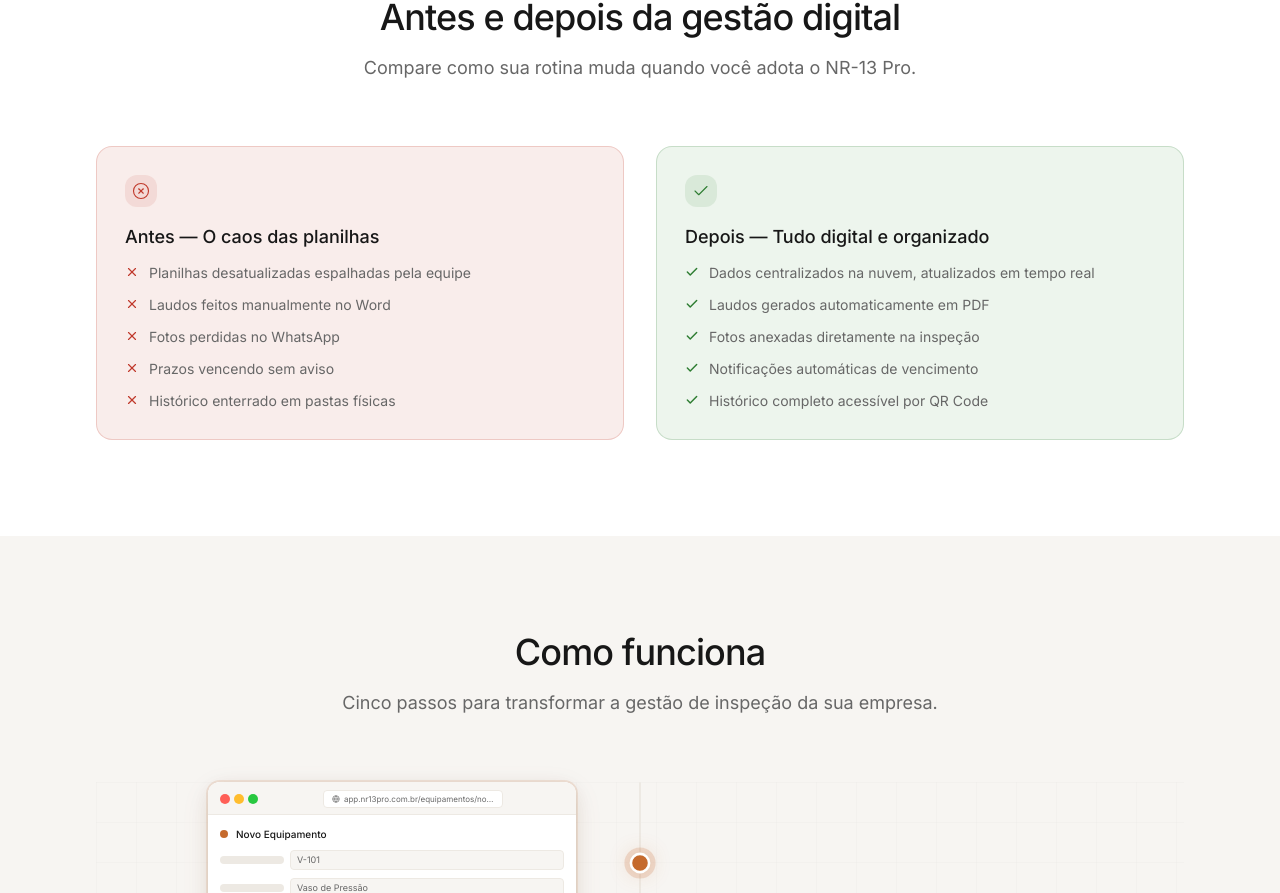
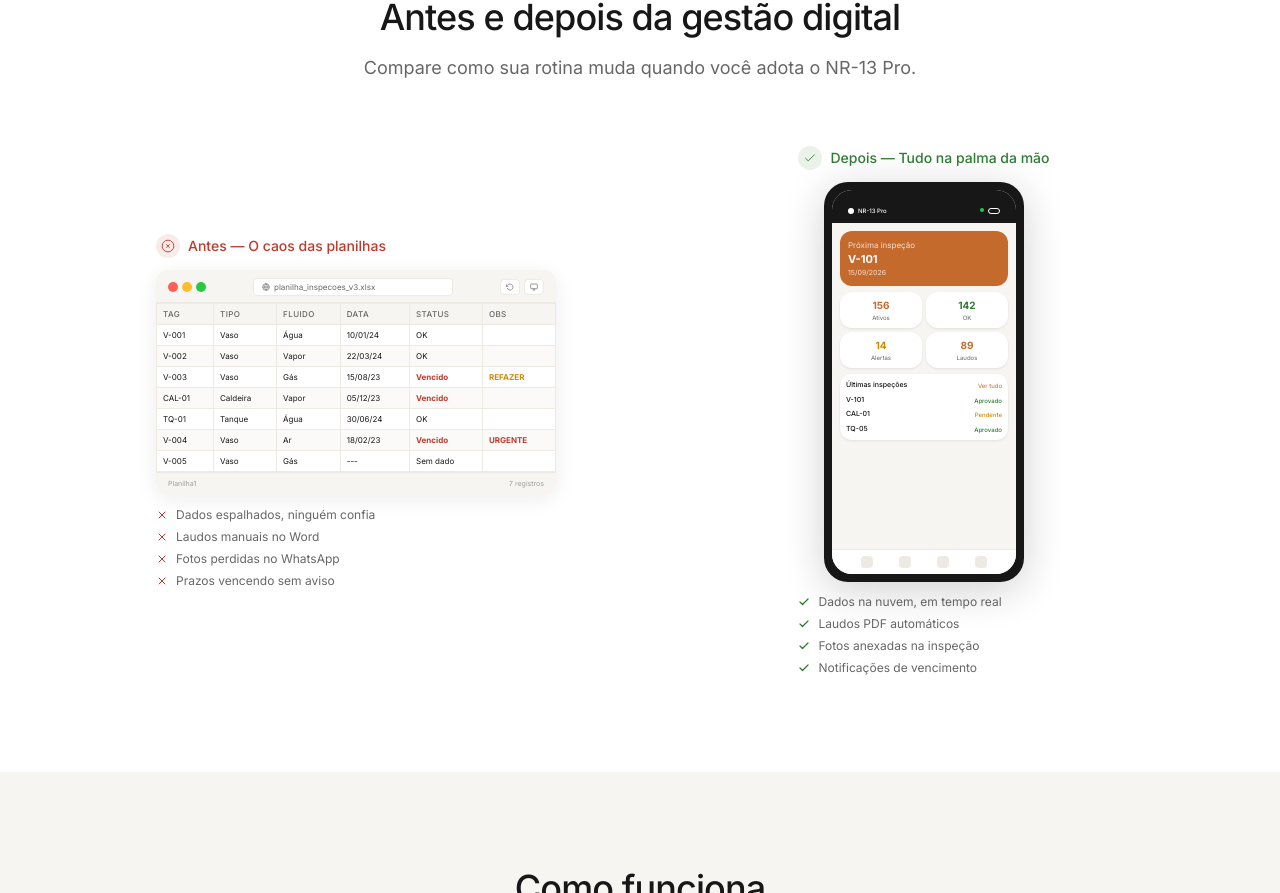
Before and after one commit to fluxsdigital/nr13pro, a Next.js app: page /vendas in a window 1280 px wide. Shown: the part 1907-2800 px from the top of the page. Built offline with nearby package versions, Linux system fonts and the light colour scheme.

Commit message:
feat: antes/depois with Safari Excel + smartphone app mockups

```diff
--- a/src/components/sections/problem.tsx
+++ b/src/components/sections/problem.tsx
@@ -3,6 +3,145 @@
 import { motion } from "framer-motion"
 import { Section } from "./section"
 import { useReducedMotion } from "./motion-provider"
+
+function SafariExcel() {
+  return (
+    <div className="bg-white rounded-lg shadow-[0_4px_20px_rgba(23,23,23,0.08)] overflow-hidden">
+      <div className="flex items-center gap-1 px-3 pt-2 pb-1.5 bg-[#F7F5F2] border-b border-[#EDE9E3]">
+        <div className="flex gap-1">
+          <div className="w-2.5 h-2.5 rounded-full bg-[#FF5F57]" />
+          <div className="w-2.5 h-2.5 rounded-full bg-[#FFBD2E]" />
+          <div className="w-2.5 h-2.5 rounded-full bg-[#28C840]" />
+        </div>
+        <div className="flex-1 flex justify-center mx-2">
+          <div className="bg-white border border-[#EDE9E3] rounded px-2 py-0.5 text-[8px] text-[#676767] flex items-center gap-1 max-w-[200px] w-full">
+            <svg width="8" height="8" viewBox="0 0 24 24" fill="none" stroke="currentColor" strokeWidth="2"><circle cx="12" cy="12" r="10"/><path d="M2 12h20"/><path d="M12 2a15.3 15.3 0 014 10 15.3 15.3 0 01-4 10 15.3 15.3 0 01-4-10 15.3 15.3 0 014-10z"/></svg>
+            <span className="truncate">planilha_inspecoes_v3.xlsx</span>
+          </div>
+        </div>
+        <div className="flex gap-1">
+          <div className="w-5 h-4 rounded bg-white border border-[#EDE9E3] flex items-center justify-center">
+            <svg width="8" height="8" viewBox="0 0 24 24" fill="none" stroke="#676767" strokeWidth="2"><polyline points="1 4 1 10 7 10"/><path d="M3.51 15a9 9 0 102.13-9.36L1 10"/></svg>
+          </div>
+          <div className="w-5 h-4 rounded bg-white border border-[#EDE9E3] flex items-center justify-center">
+            <svg width="8" height="8" viewBox="0 0 24 24" fill="none" stroke="#676767" strokeWidth="2"><rect x="2" y="3" width="20" height="14" rx="2" ry="2"/><line x1="8" y1="21" x2="16" y2="21"/><line x1="12" y1="17" x2="12" y2="21"/></svg>
+          </div>
+        </div>
+      </div>
+
+      <div className="overflow-x-auto">
+        <table className="w-full text-[8px] border-collapse">
+          <thead>
+            <tr className="bg-[#F7F5F2]">
+              {["Tag", "Tipo", "Fluido", "Data", "Status", "Obs"].map((h) => (
+                <th key={h} className="border border-[#EDE9E3] px-1.5 py-1 text-left font-medium text-[#676767] uppercase tracking-wider">{h}</th>
+              ))}
+            </tr>
+          </thead>
+          <tbody>
+            {[
+              ["V-001", "Vaso", "Água", "10/01/24", "OK", ""],
+              ["V-002", "Vaso", "Vapor", "22/03/24", "OK", ""],
+              ["V-003", "Vaso", "Gás", "15/08/23", "Vencido", "REFAZER"],
+              ["CAL-01", "Caldeira", "Vapor", "05/12/23", "Vencido", ""],
+              ["TQ-01", "Tanque", "Água", "30/06/24", "OK", ""],
+              ["V-004", "Vaso", "Ar", "18/02/23", "Vencido", "URGENTE"],
+              ["V-005", "Vaso", "Gás", "---", "Sem dado", ""],
+            ].map((row, i) => (
+              <tr key={i} className={i % 2 === 0 ? "bg-white" : "bg-[#F7F5F2]/50"}>
+                {row.map((cell, j) => (
+                  <td
+                    key={j}
+                    className={`border border-[#EDE9E3] px-1.5 py-1 text-[#171717] ${cell === "Vencido" || cell === "URGENTE" ? "text-[#C0392B] font-bold" : ""} ${cell === "REFAZER" ? "text-[#D18A00] font-bold" : ""} ${cell === "Sem dado" ? "text-[#9E9E9E]" : ""}`}
+                  >
+                    {cell}
+                  </td>
+                ))}
+              </tr>
+            ))}
+          </tbody>
+        </table>
+      </div>
+
+      <div className="flex items-center justify-between px-3 py-1.5 bg-[#F7F5F2] border-t border-[#EDE9E3] text-[7px] text-[#9E9E9E]">
+        <span>Planilha1</span>
+        <span>7 registros</span>
+      </div>
+    </div>
+  )
+}
+
+function PhoneApp() {
+  return (
+    <div className="relative mx-auto w-fit">
+      <div className="w-[180px] sm:w-[200px] h-[360px] sm:h-[400px] bg-[#171717] rounded-[24px] p-2 shadow-[0_8px_40px_rgba(23,23,23,0.2)]">
+        <div className="w-full h-full bg-[#F7F5F2] rounded-[20px] overflow-hidden flex flex-col">
+          <div className="bg-[#171717] px-4 pt-4 pb-2 flex items-center justify-between">
+            <div className="flex items-center gap-1">
+              <div className="w-1.5 h-1.5 rounded-full bg-white" />
+              <span className="text-[6px] text-white font-medium">NR-13 Pro</span>
+            </div>
+            <div className="flex gap-1">
+              <div className="w-1 h-1 rounded-full bg-[#28C840]" />
+              <div className="w-3 h-1.5 rounded border border-white relative">
+                <div className="absolute inset-0.5 right-1 rounded bg-[#28C840]" />
+              </div>
+            </div>
+          </div>
+
+          <div className="flex-1 p-2 space-y-1.5 overflow-hidden">
+            <div className="bg-[#C56A2D] rounded-lg p-2 text-white">
+              <div className="text-[8px] opacity-80">Próxima inspeção</div>
+              <div className="text-[11px] font-bold">V-101</div>
+              <div className="text-[7px] opacity-80">15/09/2026</div>
+            </div>
+
+            <div className="grid grid-cols-2 gap-1">
+              {[
+                { label: "Ativos", value: "156", color: "#C56A2D" },
+                { label: "OK", value: "142", color: "#2E7D32" },
+                { label: "Alertas", value: "14", color: "#D18A00" },
+                { label: "Laudos", value: "89", color: "#C56A2D" },
+              ].map((kpi) => (
+                <div key={kpi.label} className="bg-white rounded-lg p-1.5 text-center shadow-sm">
+                  <div className="text-[10px] font-bold" style={{ color: kpi.color }}>{kpi.value}</div>
+                  <div className="text-[6px] text-[#676767]">{kpi.label}</div>
+                </div>
+              ))}
+            </div>
+
+            <div className="bg-white rounded-lg p-1.5 shadow-sm">
+              <div className="flex items-center justify-between mb-1">
+                <span className="text-[7px] font-medium text-[#171717]">Últimas inspeções</span>
+                <span className="text-[6px] text-[#C56A2D]">Ver tudo</span>
+              </div>
+              <div className="space-y-1">
+                {[
+                  { tag: "V-101", status: "Aprovado", color: "#2E7D32" },
+                  { tag: "CAL-01", status: "Pendente", color: "#D18A00" },
+                  { tag: "TQ-05", status: "Aprovado", color: "#2E7D32" },
+                ].map((item) => (
+                  <div key={item.tag} className="flex items-center justify-between">
+                    <span className="text-[7px] font-medium text-[#171717]">{item.tag}</span>
+                    <span className="text-[6px] font-medium" style={{ color: item.color }}>{item.status}</span>
+                  </div>
+                ))}
+              </div>
+            </div>
+          </div>
+
+          <div className="bg-white border-t border-[#EDE9E3] px-4 py-1.5 flex justify-around">
+            {[1, 2, 3, 4].map((i) => (
+              <div key={i} className="w-3 h-3 rounded bg-[#EDE9E3]" />
+            ))}
+          </div>
+        </div>
+      </div>
+
+      <div className="absolute top-1.5 left-1/2 -translate-x-1/2 w-16 h-1.5 bg-[#171717] rounded-full opacity-80" />
+    </div>
+  )
+}
 
 export function Problem() {
   const { prefersReducedMotion } = useReducedMotion()
@@ -19,40 +158,39 @@
       subtitle="Compare como sua rotina muda quando você adota o NR-13 Pro."
       className="bg-white"
     >
-      <div className="grid grid-cols-1 md:grid-cols-2 gap-4 sm:gap-8">
+      <div className="grid grid-cols-1 md:grid-cols-2 gap-8 sm:gap-12 items-center">
         <motion.div
           variants={cardVariants("left")}
           initial="hidden"
           whileInView="visible"
           viewport={{ once: true, margin: "-60px" }}
           transition={{ duration: 0.6, ease: [0.25, 0.1, 0.25, 1] }}
-          className="bg-[#F9EDEB] border border-[#C0392B]/20 rounded-xl p-5 sm:p-7"
+          className="flex flex-col items-center"
         >
-          <div className="w-8 h-8 rounded-lg bg-[#C0392B]/10 flex items-center justify-center text-[#C0392B] mb-4">
-            <svg width="18" height="18" viewBox="0 0 24 24" fill="none" stroke="currentColor" strokeWidth="1.5" strokeLinecap="round" strokeLinejoin="round">
-              <circle cx="12" cy="12" r="10"/>
-              <line x1="15" y1="9" x2="9" y2="15"/>
-              <line x1="9" y1="9" x2="15" y2="15"/>
-            </svg>
+          <div className="w-full max-w-[400px]">
+            <div className="flex items-center gap-2 mb-3">
+              <div className="w-6 h-6 rounded-lg bg-[#C0392B]/10 flex items-center justify-center text-[#C0392B]">
+                <svg width="14" height="14" viewBox="0 0 24 24" fill="none" stroke="currentColor" strokeWidth="1.5"><circle cx="12" cy="12" r="10"/><line x1="15" y1="9" x2="9" y2="15"/><line x1="9" y1="9" x2="15" y2="15"/></svg>
               </div>
-          <h3 className="text-base sm:text-lg font-medium text-[#171717] mb-3">Antes — O caos das planilhas</h3>
-          <ul className="space-y-3">
+              <h3 className="text-sm font-medium text-[#C0392B]">Antes — O caos das planilhas</h3>
+            </div>
+            <SafariExcel />
+            <ul className="mt-3 space-y-1.5">
               {[
-              "Planilhas desatualizadas espalhadas pela equipe",
-              "Laudos feitos manualmente no Word",
+                "Dados espalhados, ninguém confia",
+                "Laudos manuais no Word",
                 "Fotos perdidas no WhatsApp",
                 "Prazos vencendo sem aviso",
-              "Histórico enterrado em pastas físicas",
               ].map((item) => (
-              <li key={item} className="flex items-start gap-2.5 text-sm text-[#676767]">
-                <svg width="14" height="14" viewBox="0 0 24 24" fill="none" stroke="#C0392B" strokeWidth="2" strokeLinecap="round" strokeLinejoin="round" className="mt-0.5 flex-shrink-0">
-                  <line x1="18" y1="6" x2="6" y2="18"/>
-                  <line x1="6" y1="6" x2="18" y2="18"/>
+                <li key={item} className="flex items-start gap-2 text-xs text-[#676767]">
+                  <svg width="12" height="12" viewBox="0 0 24 24" fill="none" stroke="#C0392B" strokeWidth="2" strokeLinecap="round" strokeLinejoin="round" className="mt-0.5 flex-shrink-0">
+                    <line x1="18" y1="6" x2="6" y2="18"/><line x1="6" y1="6" x2="18" y2="18"/>
                   </svg>
                   {item}
                 </li>
               ))}
             </ul>
+          </div>
         </motion.div>
 
         <motion.div
@@ -61,30 +199,32 @@
           whileInView="visible"
           viewport={{ once: true, margin: "-60px" }}
           transition={{ duration: 0.6, ease: [0.25, 0.1, 0.25, 1], delay: 0.15 }}
-          className="bg-[#EDF5ED] border border-[#2E7D32]/20 rounded-xl p-5 sm:p-7"
+          className="flex flex-col items-center"
         >
-          <div className="w-8 h-8 rounded-lg bg-[#2E7D32]/10 flex items-center justify-center text-[#2E7D32] mb-4">
-            <svg width="18" height="18" viewBox="0 0 24 24" fill="none" stroke="currentColor" strokeWidth="1.5" strokeLinecap="round" strokeLinejoin="round">
-              <polyline points="20 6 9 17 4 12"/>
-            </svg>
+          <div className="flex flex-col items-center">
+            <div className="flex items-center gap-2 mb-3 self-start">
+              <div className="w-6 h-6 rounded-lg bg-[#2E7D32]/10 flex items-center justify-center text-[#2E7D32]">
+                <svg width="14" height="14" viewBox="0 0 24 24" fill="none" stroke="currentColor" strokeWidth="1.5"><polyline points="20 6 9 17 4 12"/></svg>
               </div>
-          <h3 className="text-base sm:text-lg font-medium text-[#171717] mb-3">Depois — Tudo digital e organizado</h3>
-          <ul className="space-y-3">
+              <h3 className="text-sm font-medium text-[#2E7D32]">Depois — Tudo na palma da mão</h3>
+            </div>
+            <PhoneApp />
+            <ul className="mt-3 space-y-1.5 self-start w-full max-w-[280px] mx-auto">
               {[
-              "Dados centralizados na nuvem, atualizados em tempo real",
-              "Laudos gerados automaticamente em PDF",
-              "Fotos anexadas diretamente na inspeção",
-              "Notificações automáticas de vencimento",
-              "Histórico completo acessível por QR Code",
+                "Dados na nuvem, em tempo real",
+                "Laudos PDF automáticos",
+                "Fotos anexadas na inspeção",
+                "Notificações de vencimento",
               ].map((item) => (
-              <li key={item} className="flex items-start gap-2.5 text-sm text-[#676767]">
-                <svg width="14" height="14" viewBox="0 0 24 24" fill="none" stroke="#2E7D32" strokeWidth="2.5" strokeLinecap="round" strokeLinejoin="round" className="mt-0.5 flex-shrink-0">
+                <li key={item} className="flex items-start gap-2 text-xs text-[#676767]">
+                  <svg width="12" height="12" viewBox="0 0 24 24" fill="none" stroke="#2E7D32" strokeWidth="2.5" strokeLinecap="round" strokeLinejoin="round" className="mt-0.5 flex-shrink-0">
                     <polyline points="20 6 9 17 4 12"/>
                   </svg>
                   {item}
                 </li>
               ))}
             </ul>
+          </div>
         </motion.div>
       </div>
     </Section>
```
Lines whose indentation alone changed are shown as unchanged.
